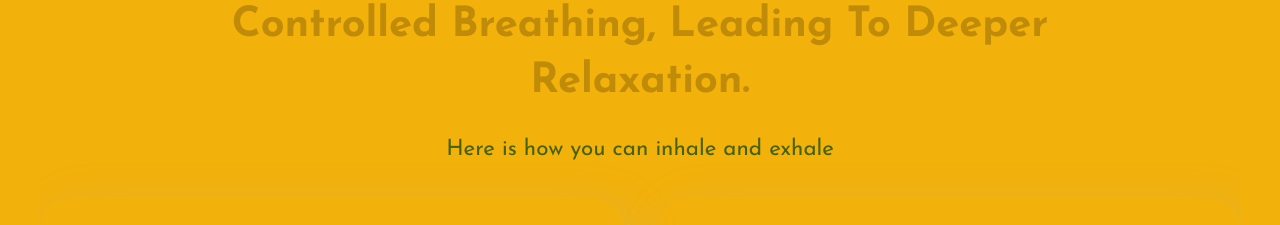
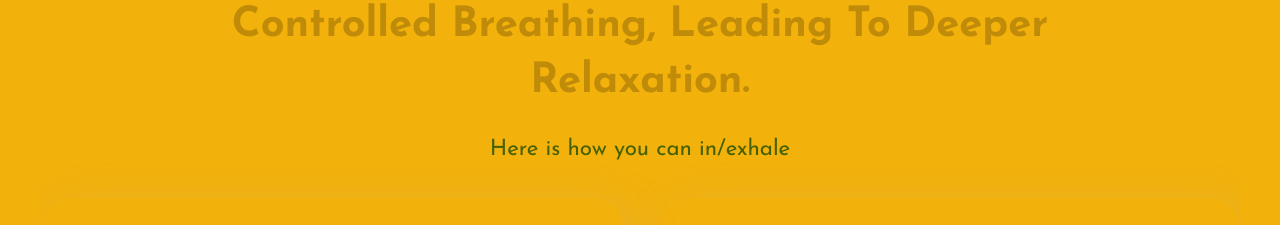
Before and after one commit to RALBERSME/myRelaxation, a Next.js app: page / in a window 1280 px wide. Shown: the part 1680-1905 px from the top of the page. Built offline with nearby package versions, Linux system fonts and the light colour scheme.

Commit message:
text update

```diff
--- a/src/components/Breathing/Breathing.jsx
+++ b/src/components/Breathing/Breathing.jsx
@@ -38,7 +38,7 @@ const Breathing = () => {
               variants={desVariants}
               className="des"
             >
-              Here is how you can inhale and exhale
+              Here is how you can in/exhale
             </motion.span>
           </div>
           <div className="bre-blocks">
```
